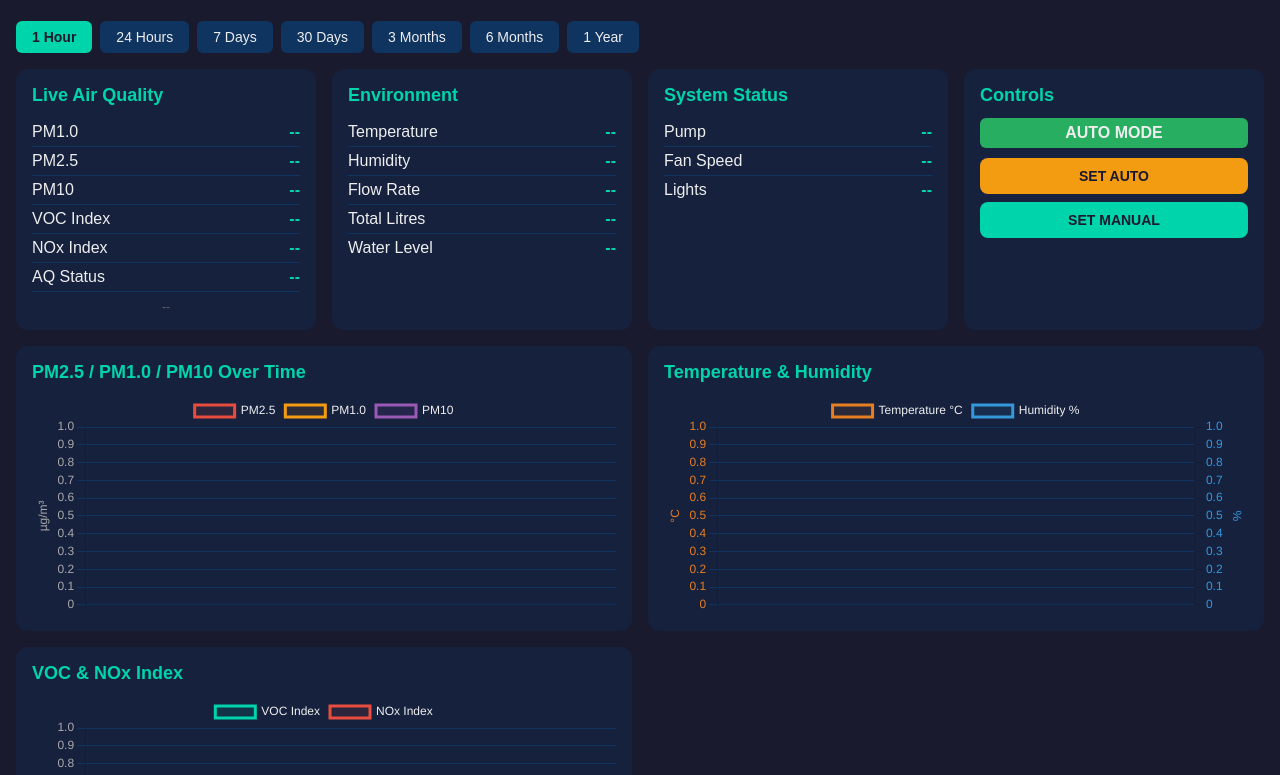
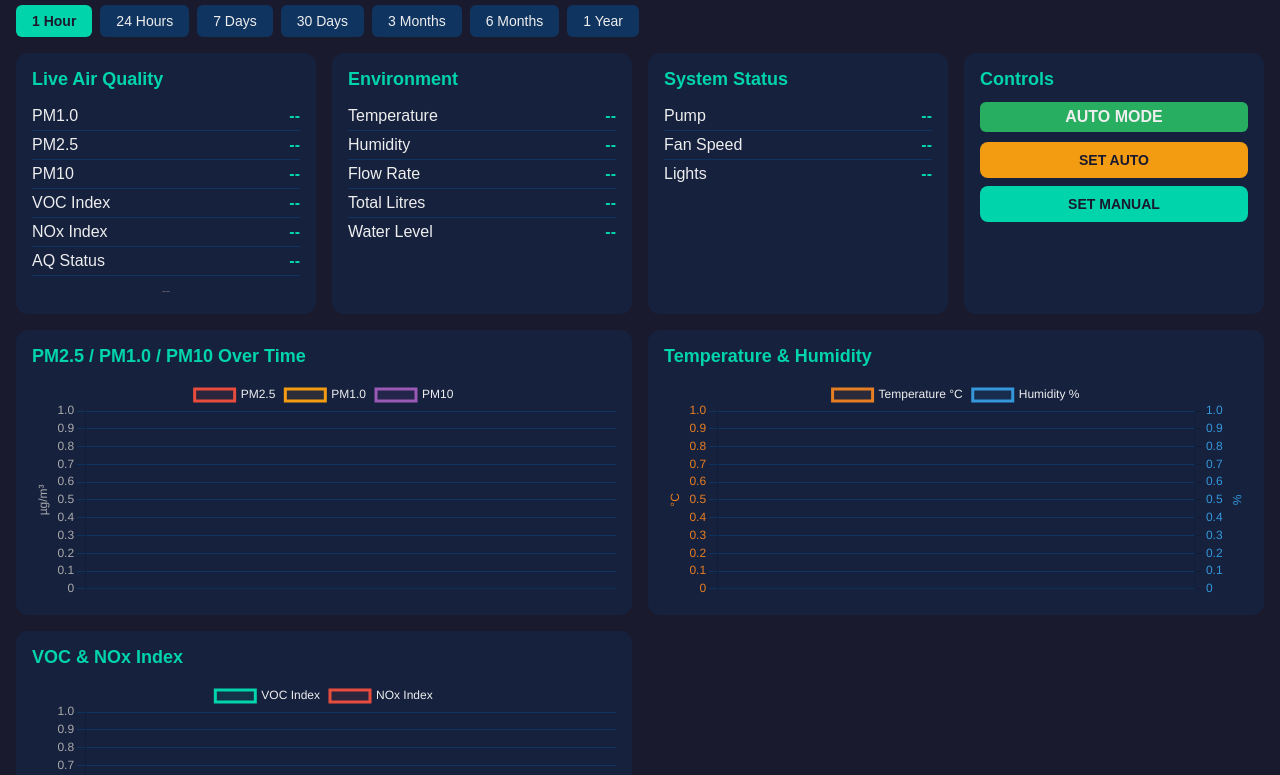
Before and after one commit to jedrekgbor1810-debug/green-wall-server, a website: page public/index.html in a window 1280 px wide. Shown: the part 64-839 px from the top of the page. Drawn offline with nearby package versions, Linux system fonts and the light colour scheme; no server answers.

Commit message:
Update index.html

```diff
--- a/public/index.html
+++ b/public/index.html
@@ -16,7 +16,7 @@
     .row:last-child { border-bottom: none; }
     .val { color: #00d4aa; font-weight: bold; }
     .alert { background: #c0392b; border-radius: 8px; padding: 14px; text-align: center; font-weight: bold; font-size: 20px; display: none; margin: 0 auto 16px; max-width: 1400px; }
-    .ranges { display: flex; gap: 8px; margin-bottom: 16px; max-width: 1400px; margin: 0 auto 16px; }
+    .ranges { display: flex; flex-wrap: wrap; gap: 8px; max-width: 1400px; margin: 0 auto 16px; }
     .ranges button { background: #0f3460; color: #eee; border: none; padding: 8px 16px; border-radius: 6px; cursor: pointer; font-size: 14px; }
     .ranges button.active { background: #00d4aa; color: #1a1a2e; font-weight: bold; }
     button.ctrl { background: #00d4aa; color: #1a1a2e; border: none; padding: 10px; border-radius: 8px; font-size: 14px; cursor: pointer; width: 100%; margin: 4px 0; font-weight: bold; }
@@ -38,10 +38,6 @@
 <h1>🌿 Green Wall Dashboard</h1>
 <div class="alert" id="leakAlert">⚠️ LEAK DETECTED — SYSTEM SHUTDOWN</div>
 
-<div style="max-width:1400px;margin:0 auto">
-  <div class="ranges">
-</div>
-<div style="max-width:1400px;margin:0 auto 16px">
 <div class="ranges">
   <button class="active" onclick="setRange('1h',this)">1 Hour</button>
   <button onclick="setRange('24h',this)">24 Hours</button>
@@ -51,7 +47,7 @@
   <button onclick="setRange('6m',this)">6 Months</button>
   <button onclick="setRange('1y',this)">1 Year</button>
 </div>
-</div>
+
 <div class="grid">
 
   <div class="card">
@@ -171,18 +167,15 @@
   function updateCharts(data) {
     if (!data.length) return;
     const labels = data.map(r => r.time);
-
     pm25Chart.data.labels = labels;
     pm25Chart.data.datasets[0].data = data.map(r => parseFloat(r.pm25).toFixed(1));
     pm25Chart.data.datasets[1].data = data.map(r => parseFloat(r.pm1).toFixed(1));
     pm25Chart.data.datasets[2].data = data.map(r => parseFloat(r.pm10).toFixed(1));
     pm25Chart.update();
-
     tempChart.data.labels = labels;
     tempChart.data.datasets[0].data = data.map(r => parseFloat(r.temperature).toFixed(1));
     tempChart.data.datasets[1].data = data.map(r => parseFloat(r.humidity).toFixed(1));
     tempChart.update();
-
     vocChart.data.labels = labels;
     vocChart.data.datasets[0].data = data.map(r => parseFloat(r.voc).toFixed(1));
     vocChart.data.datasets[1].data = data.map(r => parseFloat(r.nox).toFixed(1));
@@ -232,8 +225,8 @@
     pumpOn = !pumpOn;
     sendControl({ pump: pumpOn });
     const b = document.getElementById('pumpBtn');
-    b.innerText   = pumpOn ? 'PUMP ON' : 'PUMP OFF';
-    b.className   = 'ctrl' + (pumpOn ? '' : ' red');
+    b.innerText = pumpOn ? 'PUMP ON' : 'PUMP OFF';
+    b.className = 'ctrl' + (pumpOn ? '' : ' red');
   }
 
   function setMode(m) {
@@ -241,8 +234,8 @@
     sendControl({ mode: m });
     document.getElementById('manualControls').style.display = isManual ? 'block' : 'none';
     const b = document.getElementById('modeBadge');
-    b.innerText   = isManual ? 'MANUAL MODE' : 'AUTO MODE';
-    b.className   = 'badge ' + (isManual ? 'manual' : 'auto');
+    b.innerText = isManual ? 'MANUAL MODE' : 'AUTO MODE';
+    b.className = 'badge ' + (isManual ? 'manual' : 'auto');
   }
 
   function sendControl(obj) {
```
Lines whose indentation alone changed are shown as unchanged.
